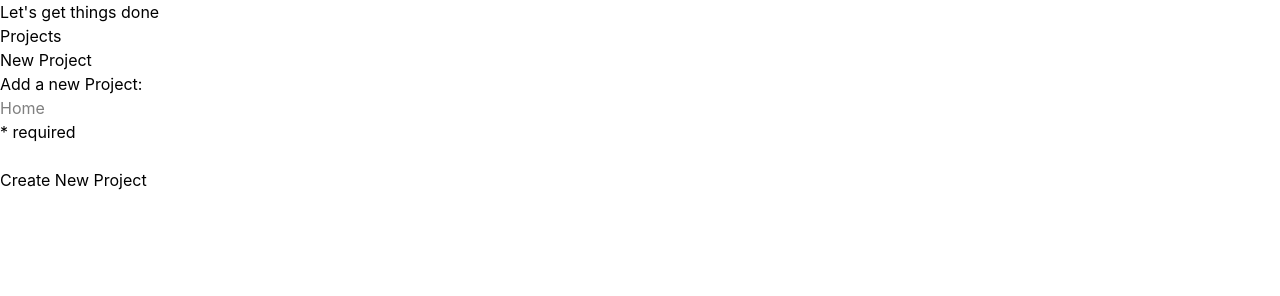
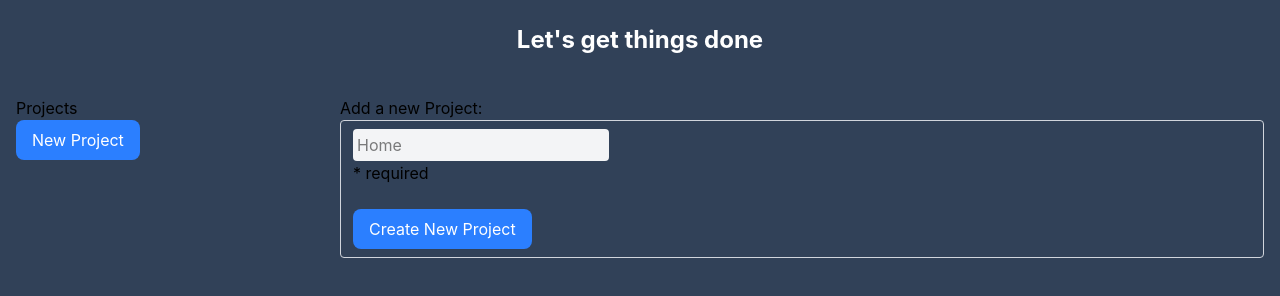
Before and after one commit to coffee-kiwi/javascript-ToDoList, a website built with webpack: page src/template.html in a window 1280 px wide. Both pictures are taken after a click on the button "New Project". Built offline with nearby package versions, Linux system fonts and the light colour scheme.

Commit message:
Style: Add similar styles through tailwind.

```diff
--- a/src/newProjectForm.js
+++ b/src/newProjectForm.js
@@ -15,12 +15,14 @@ export default function newProjectForm() {
     formTitle.textContent = "Add a new Project:"
 
     const projectForm = document.createElement("form");
+    projectForm.classList.add("border", "border-gray-300", "rounded", "px-3", "py-2", "w-full", "focus:outline-none", "focus:ring-2", "focus:ring-blue-400");
 
     const titleInput = document.createElement("input");
     titleInput.setAttribute("type", "text");
     titleInput.setAttribute("name", "title");
     titleInput.setAttribute("placeholder", "Home");
     titleInput.setAttribute("required", "");
+    titleInput.classList.add("bg-gray-100", "border-gray-100", "rounded", "px-1", "py-1");
 
     const message = document.createElement("p");
     message.textContent = "* required"
@@ -29,7 +31,7 @@ export default function newProjectForm() {
     const lineBreak = document.createElement("br")
 
     const submitBtn = document.createElement("button");
-    submitBtn.classList.add("form-button");
+    submitBtn.classList.add("form-button", "bg-blue-500", "hover:bg-blue-600", "text-white", "rounded-lg", "px-4", "py-2", "transition-colors");
     submitBtn.textContent = "Create New Project";
 
     projectForm.appendChild(titleInput);
--- a/src/showProjects.js
+++ b/src/showProjects.js
@@ -1,9 +1,10 @@
 
 function showProject(project, container) {
     const projectBtn = document.createElement("button");
+    projectBtn.classList.add("projectBtn", "bg-gray-300", "hover:bg-gray-400", "rounded-lg", "p-2");
     projectBtn.type = "button";
     projectBtn.textContent = project.title;
-    projectBtn.classList.add("projectBtn")
+    // projectBtn.classList.add("projectBtn")
     projectBtn.dataset.id = project.id;
 
     container.appendChild(projectBtn);
--- a/src/showToDoList.js
+++ b/src/showToDoList.js
@@ -6,7 +6,7 @@ function showToDoList(project, container) {
     container.textContent = "";
     project.toDos.forEach((item) => {
         const newItem = document.createElement("article");
-        newItem.classList.add("to-do-item")
+        newItem.classList.add("to-do-item", "bg-gray-100", "p-4", "rounded-lg", "shadow-sm");
 
         Object.entries(item).forEach(([key, val]) => {
             if (key === "title") {
--- a/src/template.html
+++ b/src/template.html
@@ -5,15 +5,15 @@
     <meta name="viewport" content="width=device-width, initial-scale=1.0">
     <title>To Do List</title>
 </head>
-<body>
-    <header>
-        <h1>Let's get things done</h1>
+<body class="bg-slate-700 min-h-screen">
+    <header class="flex justify-center items-center py-6">
+        <h1 class="text-2xl font-bold text-white">Let's get things done</h1>
     </header>
 
-    <main>
+    <main class="grid grid-cols-[1fr_3fr] gap-4 p-4">
         <section id="sidebar">
             <h2>Projects</h2>
-            <button type="button" id="new-btn">New Project</button>
+            <button type="button" id="new-btn" class="bg-blue-500 hover:bg-blue-600 text-white rounded-lg px-4 py-2 transition-colors">New Project</button>
         </section>
 
         <section class="main-content">
```
